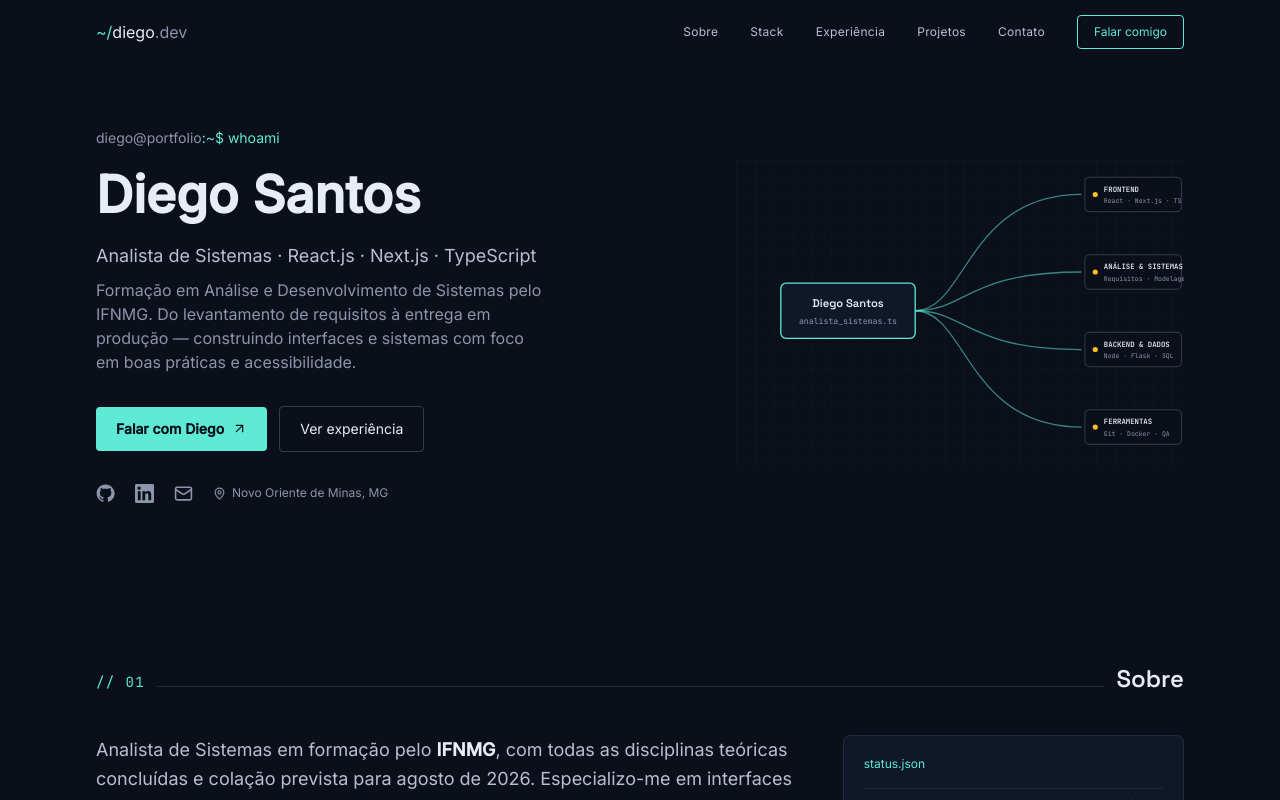
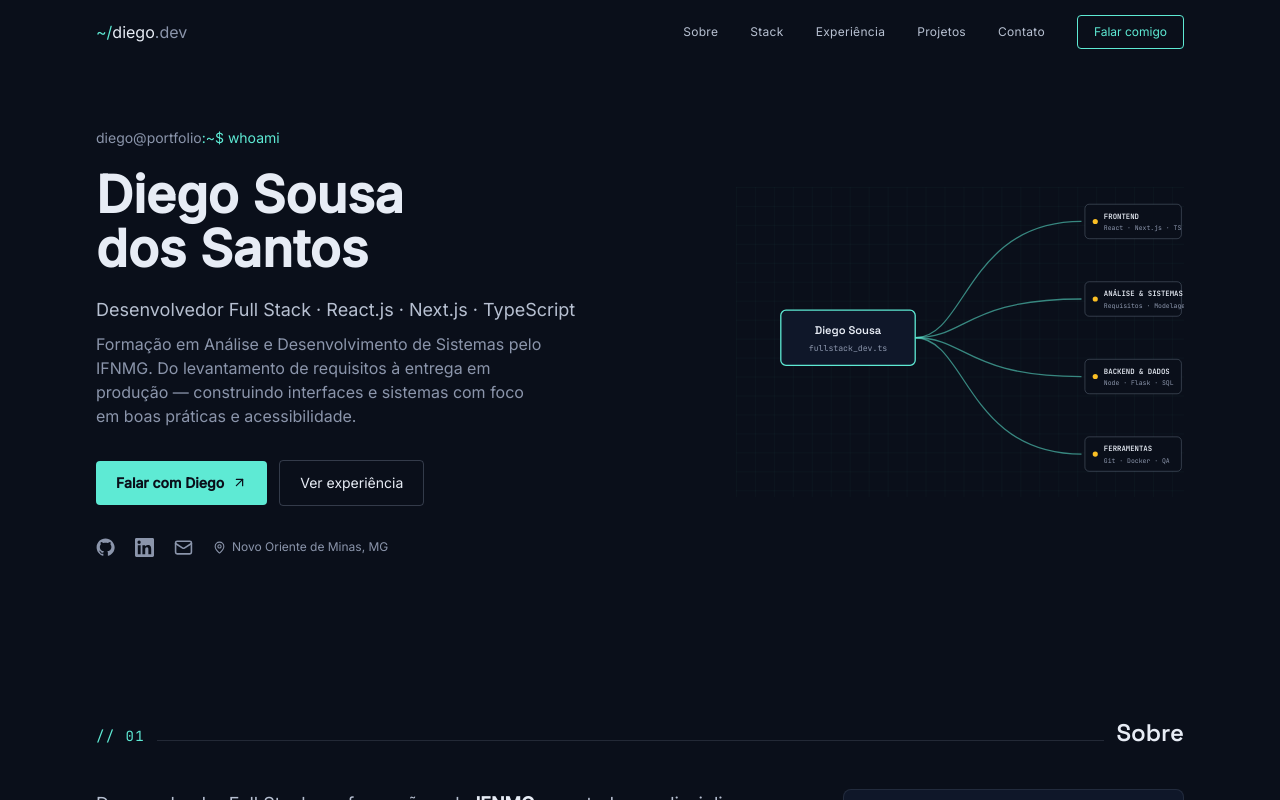
Before and after one commit to Diegodevops26/portifolio-diego, a Next.js app: page / in a window 1280 px wide. Shown: the top 800 px of the page. Built offline with nearby package versions, Linux system fonts and the light colour scheme.

Commit message:
Update portfolio from Analyst to Full Stack Developer

```diff
--- a/src/components/Portfolio.tsx
+++ b/src/components/Portfolio.tsx
@@ -1,3 +1,4 @@
+
 "use client";
 
 import React, { useEffect, useRef, useState, ReactNode } from "react";
@@ -126,7 +127,7 @@ function HeroDiagram() {
   const cx = 130, cy = 175;
 
   return (
-    <svg viewBox="0 0 520 360" className="w-full h-auto max-w-md" role="img" aria-label="Diagrama de arquitetura: Diego Santos conectado às suas áreas de atuação">
+    <svg viewBox="0 0 520 360" className="w-full h-auto max-w-md" role="img" aria-label="Diagrama de arquitetura: Diego Sousa conectado às suas áreas de atuação">
       <defs>
         <pattern id="grid" width="22" height="22" patternUnits="userSpaceOnUse">
           <path d="M 22 0 L 0 0 0 22" fill="none" stroke="rgba(94,234,212,0.06)" strokeWidth="1" />
@@ -158,10 +159,10 @@ function HeroDiagram() {
       <g style={{ opacity: drawn ? 1 : 0, transition: "opacity 0.5s ease" }}>
         <rect x={cx - 78} y={cy - 32} width="156" height="64" rx="6" fill="#0F1729" stroke="#5EEAD4" strokeWidth="1.5" />
         <text x={cx} y={cy - 4} textAnchor="middle" fill="#E7ECF5" fontFamily="'Space Grotesk', sans-serif" fontWeight="600" fontSize="13">
-          Diego Santos
+          Diego Sousa
         </text>
         <text x={cx} y={cy + 15} textAnchor="middle" fill="#8B95AB" fontFamily="'JetBrains Mono', monospace" fontSize="9.5">
-          analista_sistemas.ts
+          fullstack_dev.ts
         </text>
       </g>
 
@@ -224,7 +225,7 @@ const EXPERIENCE = [
     branch: "main → fluxozen",
     date: "Jan/2025 — atual",
     scope: "feat(fluxozen)",
-    title: "Analista-Desenvolvedor (Projeto Próprio) — FluxoZen Financeiro",
+    title: "Desenvolvedor Full Stack (Projeto Próprio) — FluxoZen Financeiro",
     org: "Projeto próprio",
     body:
       "Análise de requisitos, modelagem e desenvolvimento completo de uma aplicação de gestão financeira com Next.js e Python (Flask). SSR para performance e SEO, dashboard interativo com categorização automática de despesas e integração via API RESTful.",
@@ -364,10 +365,10 @@ export default function Portfolio() {
             <span style={{ color: "#8B95AB" }}>diego@portfolio</span>:~$ whoami<span className="blink">▌</span>
           </div>
           <h1 className="display font-bold leading-[1.05] mb-5" style={{ color: "#E7ECF5", fontSize: "clamp(2rem, 5vw, 3.2rem)" }}>
-            Diego Santos
+            Diego Sousa<br />dos Santos
           </h1>
           <p className="text-base sm:text-lg mb-2" style={{ color: "#B7C0D1" }}>
-            Analista de Sistemas · React.js · Next.js · TypeScript
+            Desenvolvedor Full Stack · React.js · Next.js · TypeScript
           </p>
           <p className="text-sm sm:text-base mb-8 max-w-md" style={{ color: "#8B95AB" }}>
             Formação em Análise e Desenvolvimento de Sistemas pelo IFNMG. Do levantamento de requisitos à entrega em produção — construindo interfaces e sistemas com foco em boas práticas e acessibilidade.
@@ -416,7 +417,7 @@ export default function Portfolio() {
         <Reveal delay={0.05}>
           <div className="grid md:grid-cols-3 gap-8">
             <p className="md:col-span-2 text-base sm:text-lg leading-relaxed" style={{ color: "#B7C0D1" }}>
-              Analista de Sistemas em formação pelo <strong style={{ color: "#E7ECF5" }}>IFNMG</strong>, com todas as disciplinas teóricas concluídas e colação prevista para agosto de 2026. Especializo-me em interfaces com React.js, Next.js e TypeScript, mas atuo em todo o ciclo de desenvolvimento — da análise de requisitos e modelagem de sistemas à integração de APIs RESTful e garantia de qualidade.
+              Desenvolvedor Full Stack em formação pelo <strong style={{ color: "#E7ECF5" }}>IFNMG</strong>, com todas as disciplinas teóricas concluídas e colação prevista para agosto de 2026. Especializo-me em interfaces com React.js, Next.js e TypeScript, mas atuo em todo o ciclo de desenvolvimento — da análise de requisitos e modelagem de sistemas à integração de APIs RESTful e garantia de qualidade.
               <br /><br />
               Disponível para vaga remota, presencial ou mudança de cidade, com disponibilidade total para horário comercial.
             </p>
@@ -426,7 +427,7 @@ export default function Portfolio() {
                 ["formação", "IFNMG · previsão ago/2026"],
                 ["disponibilidade", "remoto · presencial"],
                 ["mudança de cidade", "sim"],
-                ["foco atual", "Analista de Sistemas"],
+                ["foco atual", "Desenvolvedor Full Stack"],
               ].map(([k, v]) => (
                 <div key={k} className="flex justify-between mono text-xs py-2" style={{ borderTop: "1px solid rgba(148,163,184,0.1)" }}>
                   <span style={{ color: "#8B95AB" }}>{k}</span>
@@ -570,7 +571,7 @@ export default function Portfolio() {
           <div className="rounded-xl p-8 sm:p-12 text-center" style={{ background: "#0F1729", border: "1px solid rgba(94,234,212,0.25)" }}>
             <p className="mono text-xs mb-4" style={{ color: "#5EEAD4" }}>{"// vamos conversar"}</p>
             <h2 className="display font-bold mb-5" style={{ color: "#E7ECF5", fontSize: "clamp(1.5rem, 4vw, 2.4rem)" }}>
-              Aberto a oportunidades como<br />Analista de Sistemas
+              Aberto a oportunidades como<br />Desenvolvedor Full Stack
             </h2>
             <p className="text-sm sm:text-base mb-8 max-w-lg mx-auto" style={{ color: "#8B95AB" }}>
               Disponível para vagas remotas, presenciais ou com mudança de cidade. Resposta rápida por e-mail ou WhatsApp.
```
